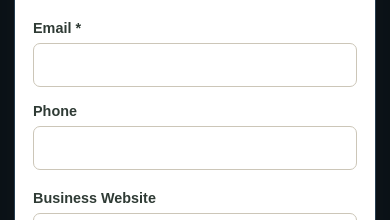
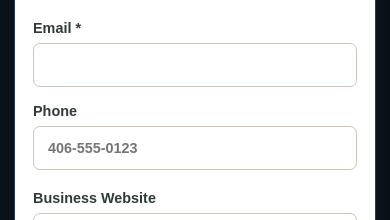
Before and after one commit to Cheddaronbass/billingshomepros, a Next.js app: page /get-listed in a window 390 px wide. Shown: the part 1020-1240 px from the top of the page. Built offline with nearby package versions, Linux system fonts and the light colour scheme; no server answers.

Commit message:
Automatically format typed and pasted US phone numbers on listing form

```diff
--- a/app/get-listed/page.js
+++ b/app/get-listed/page.js
@@ -2,6 +2,7 @@
 
 import { useRef, useState } from "react";
 import TurnstileField from "../components/TurnstileField";
+import { formatUSPhoneNumber } from "../lib/formatUSPhoneNumber";
 
 const turnstileEnabled = Boolean(process.env.NEXT_PUBLIC_TURNSTILE_SITE_KEY);
 
@@ -35,7 +36,7 @@ export default function GetListedPage() {
 
     setFormData((current) => ({
       ...current,
-      [name]: value,
+      [name]: name === "contact_phone" ? formatUSPhoneNumber(value) : value,
     }));
   }
 
@@ -267,6 +268,8 @@ export default function GetListedPage() {
                 <input
                   type="tel"
                   name="contact_phone"
+                placeholder="406-555-0123"
+                inputMode="tel"
                   value={formData.contact_phone}
                   onChange={handleChange}
                 />
```
